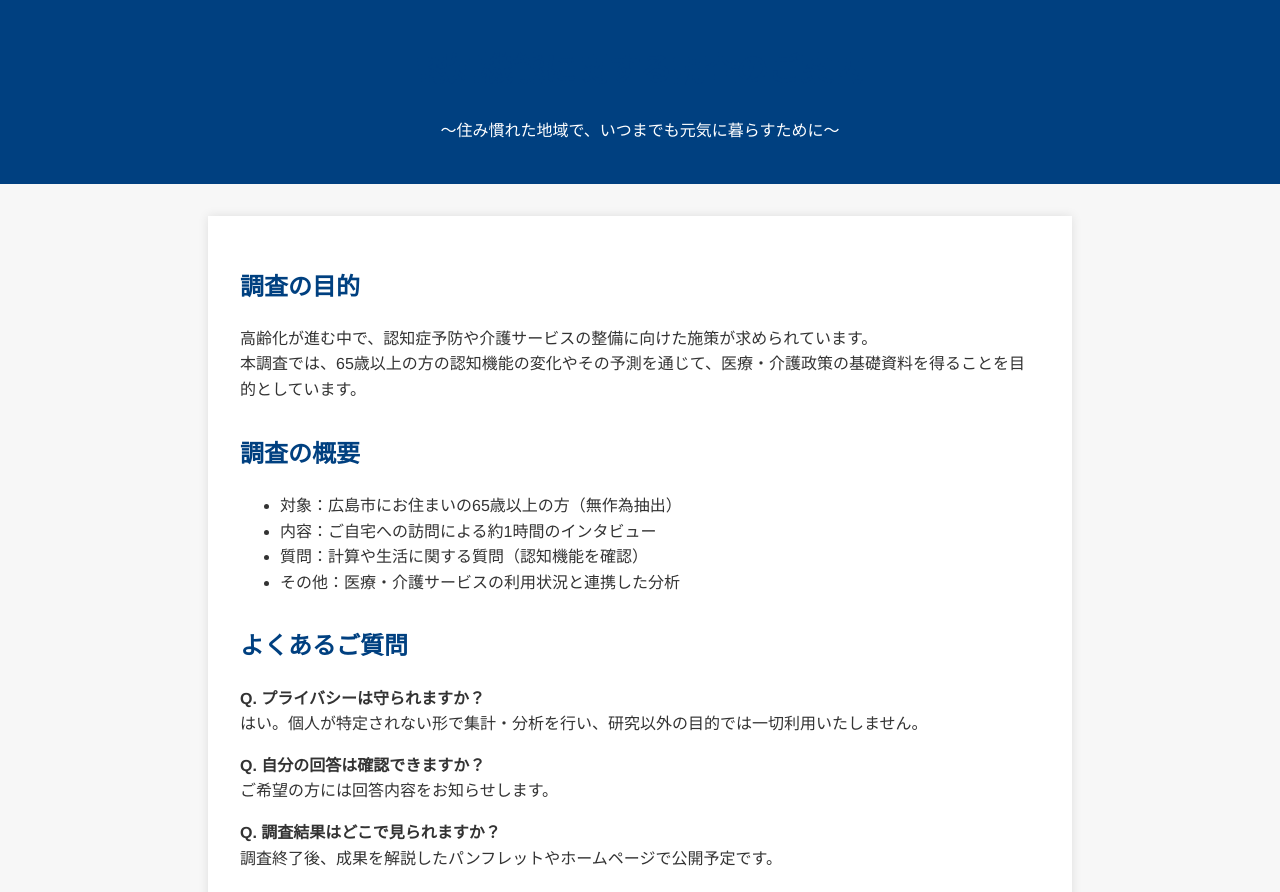
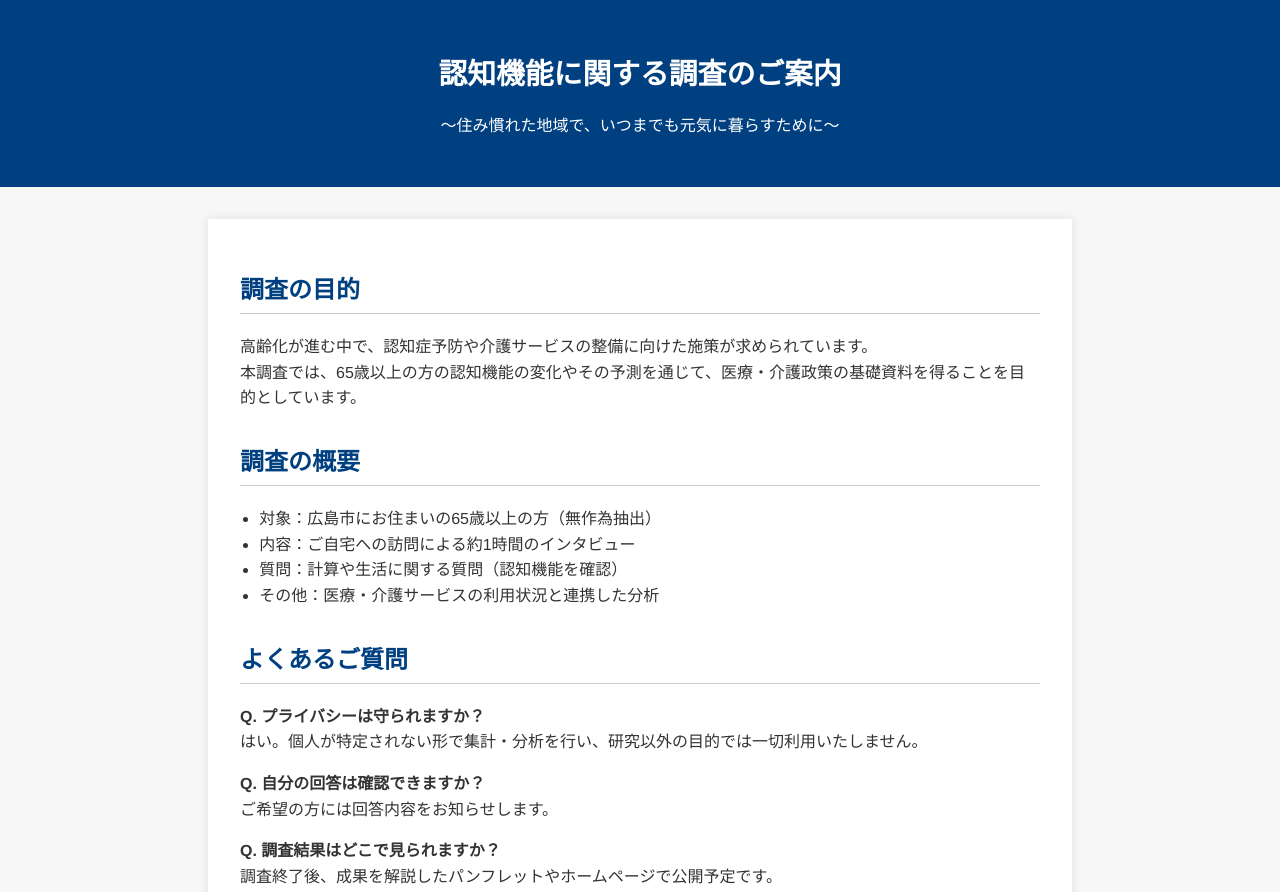
Before and after one commit to Taiyo-Fukai/HiroshimaSurvey, a plain HTML site: page index.html in a window 1280 px wide. Shown: the top 892 px of the page. Drawn offline with Linux system fonts and the light colour scheme.

Commit message:
Update index.html

```diff
--- a/index.html
+++ b/index.html
@@ -16,8 +16,15 @@
     header {
       background: #004080;
       color: white;
-      padding: 1.5rem;
+      padding: 2rem 1rem;
       text-align: center;
+    }
+    header h1 {
+      margin-bottom: 0.5rem;
+      font-size: 1.8rem;
+    }
+    header p {
+      font-size: 1rem;
     }
     main {
       max-width: 800px;
@@ -26,11 +33,16 @@
       padding: 2rem;
       box-shadow: 0 0 10px rgba(0,0,0,0.1);
     }
-    h1, h2 {
+    h2 {
       color: #004080;
+      border-bottom: 1px solid #ccc;
+      padding-bottom: 0.25rem;
     }
     section {
       margin-bottom: 2rem;
+    }
+    ul {
+      padding-left: 1.2rem;
     }
     footer {
       text-align: center;
```
